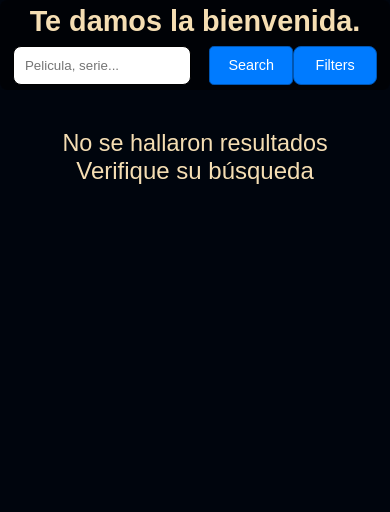
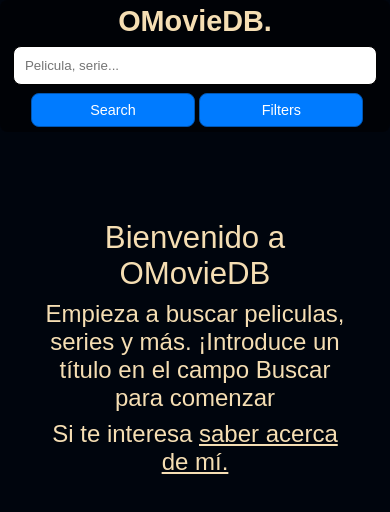
Before and after one commit to ortizzxz/movieSearcher, a plain HTML site: page index.html in a window 390 px wide. Drawn offline with Linux system fonts and the light colour scheme; a web font is replaced by a local one.

Commit message:
style(favicon, landing message)

```diff
--- a/index.html
+++ b/index.html
@@ -3,7 +3,8 @@
   <head>
     <meta charset="UTF-8" />
     <meta name="viewport" content="width=device-width, initial-scale=1.0" />
-    <title>Buscador Ortiz</title>
+    <link href="./assets/favicon.png" rel="shortcut icon" type="image/x-icon">
+    <title>Buscador OMovieDB</title>
     <script src="script.js"></script>
     <link rel="stylesheet" href="style.css">
     <link rel="preconnect" href="https://fonts.googleapis.com" />
@@ -17,7 +18,7 @@
     <div class="headerContainer">
       <!-- Content-->
       <div class="contentHeader">
-        <h1>Te damos la bienvenida.</h1>
+        <h1>OMovieDB.</h1>
         <p>
           Mucho entretenimiento por descubrir.
         </p>
@@ -25,12 +26,21 @@
       <!--Formulario-->
       <div id="form">
         <input type="text" name="titulo" id="titulo" placeholder="Pelicula, serie...">
-        <button class="headerBtn" id="searchBtn">Search</button>
-        <button class="headerBtn" id="filterBtn">Filters</button>
+        <div class="btnCointainer">
+          <button class="headerBtn" id="searchBtn">Search</button>
+          <button class="headerBtn" id="filterBtn">Filters</button>
+        </div>
       </div>
     </div>
 
     <section id="trabajos">
+      <!--Landing mesage-->
+      <div id="landingMessage" class="landing-message">
+        <h1>Bienvenido a OMovieDB</h1>
+        <p>Empieza a buscar peliculas, series y más. ¡Introduce un título en el campo Buscar para comenzar</p>
+        <p>Si te interesa <a href="https://www.linkedin.com/in/jesusdortizreyes/" target="_blank">saber acerca de mí.</a></p>
+      </div>
+
       <!--Contenedor Peliculas -->
       <div id="galeriaPeliculas" class="galeria">
         <!--- Proyectos -->
--- a/script.js
+++ b/script.js
@@ -84,9 +84,11 @@ window.onload = () => {
             isSearching = true;
             galeriaContainer.innerHTML = '';
             window.removeEventListener('scroll', handleScroll);
+            document.getElementById('landingMessage').style.display = "none";
             peticionAJAXmoderna(searchTerm);
         }
     }
+
 
     searchBtn.addEventListener('click', performSearch);
 
@@ -188,6 +190,7 @@ window.onload = () => {
         closeBtn.className = 'close';
         closeBtn.innerHTML = '&times;';
         closeBtn.onclick = () => modal.remove();
+        document.addEventListener('keydown', (e) => { if (e.key == "Escape"){modal.remove()}; });
 
         const modalTitle = document.createElement('h2');
         modalTitle.textContent = title;
--- a/style.css
+++ b/style.css
@@ -8,8 +8,28 @@
 
 body {
   background-color: #00050d;
-  padding-top: 5rem;
+  padding-top: 3rem;
 }
+
+.landing-message {
+  text-align: center;
+  padding: 2rem;
+  color: wheat;
+  border-radius: 1rem;
+  margin-top: 2rem;
+  font-size: 1.5rem;
+}
+
+.landing-message h1 {
+  font-size: 2rem;
+  font-weight: 700;
+}
+
+.landing-message p {
+  font-size: x-large;
+  margin-top: 0.5rem;
+}
+
 
 /* -------------------- Header -------------------- */
 .headerContainer {
@@ -19,7 +39,7 @@ body {
   align-items: center;
   gap: 0.5rem;
   margin: 0 auto;
-  padding: 1rem;
+  padding: 0.2rem 1rem;
   background-color: rgba(0, 0, 0, 0.5);
   border-radius: 1rem;
   flex-wrap: nowrap;
@@ -53,6 +73,14 @@ input {
   border-radius: 0.5rem;
 }
 
+a{
+  color: wheat;
+}
+
+a:active, a:hover{
+  color: white;
+}
+
 #form{
   flex-basis: 50%;
   display: flex;
@@ -62,48 +90,32 @@ input {
 
 /* General Button Styles */
 .headerBtn {
-  padding: 0.8rem 1.2rem; /* Add padding for better size */
+  padding: 0.8rem 1.2rem;
   background-color: #007bff;
-  color: white; /* Ensure text is white for better contrast */
-  border: 1px solid #0056b3; /* Border color matching the button */
+  color: white;
+  border: 1px solid #0056b3;
   border-radius: 0.5rem;
-  font-size: 1rem; /* Standard font size */
-  font-weight: 500; /* Slightly bold for clarity */
+  font-size: 1rem;
+  font-weight: 500;
   cursor: pointer;
   transition: background-color 0.3s ease, transform 0.3s ease;
 }
 
-/* Hover effect */
 .headerBtn:hover {
   background-color: #0056b3;
-  border-color: #003f8e; /* Darker border color on hover */
-  transform: translateY(-2px); /* Slight lift effect */
+  border-color: #003f8e;
+  transform: translateY(-2px);
 }
 
-/* Focus effect for accessibility */
 .headerBtn:focus {
-  outline: 2px solid #0056b3; /* Add outline for better focus visibility */
+  outline: 2px solid #0056b3;
   outline-offset: 2px;
 }
 
-/* Active button effect */
 .headerBtn:active {
   background-color: #004494;
-  transform: translateY(1px); /* Slight push-down effect on click */
+  transform: translateY(1px);
 }
-
-#searchBtn, #fiterBtn {
-  padding: 0.8rem;
-  width: 20%;
-  background-color: #007bff;
-  border-radius: 0.3rem;
-}
-
-#searchBtn:hover, #fiterBtn:hover {
-  background-color: #0056b3;
-  cursor: pointer;
-}
-
 
 .modal-content {
   background-color: white;
@@ -111,7 +123,7 @@ input {
   border-radius: 5px;
   width: 100%;
 }
-/* Filter Modal Styles */
+
 #filterModalTitle{
   margin-bottom: 5px;
 }
@@ -301,6 +313,7 @@ input {
 }
 
 #noDataFound{
+  display: none;
   text-align: center;
   width: 100%;
   color: wheat;
@@ -314,10 +327,9 @@ input {
 
 
 
-/* Media Queries for Responsiveness */
 @media screen and (min-width: 768px) {
   #searchBtn, #filterBtn {
-    width: auto; /* Allow the button width to adjust with content */
+    width: auto;
   }
 }
 
@@ -327,16 +339,16 @@ input {
   }
 
   #searchBtn, #filterBtn {
-    padding: 0.6rem; /* Adjust padding for smaller screens */
-    width: 45%; /* Buttons should take more space on smaller screens */
-    font-size: 1rem; /* Ensure font size is consistent */
+    padding: 0.6rem;
+    width: 45%;
+    font-size: 1rem;
   }
 
   #form{
     width: 100%;
     display: flex;
-    flex-direction: row;
-    gap: 0;
+    flex-direction: column;
+    gap: 8px;
     padding: 0 0.5rem;
   }
 
@@ -427,8 +439,9 @@ input {
   }
 
   #searchBtn, #filterBtn {
-    width: 45%; /* Ensure buttons are not too small */
-    padding: 0.5rem; /* Smaller padding on very small screens */
-    font-size: 0.9rem; /* Slightly smaller font size */
+    width: 45%;
+    padding: 0.5rem;
+    font-size: 0.9rem;
   }
+
 }
```
Also changed, not shown: assets/favicon.png (added).
